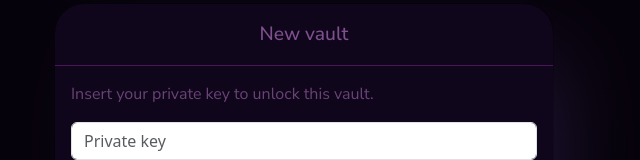
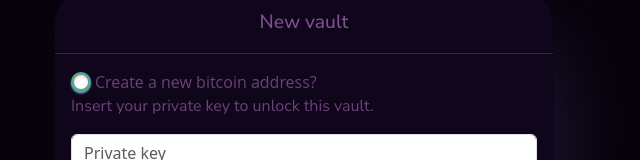
Before and after one commit to ViniMacacari/aporia-vault, an Angular app: page / in a window 1280 px wide. Shown: the part 278-438 px from the top of the page, without its empty margins (336-976 px from the left). Built offline with nearby package versions, Linux system fonts and the light colour scheme; no server answers.

Commit message:
feat: add CheckboxComponent to DialogNewVaultComponent; enhance user interaction with new option

```diff
--- a/src/app/components/dialog-new-vault/dialog-new-vault.component.html
+++ b/src/app/components/dialog-new-vault/dialog-new-vault.component.html
@@ -7,6 +7,9 @@
                 <h2 class="modal-title">New vault</h2>
             </div>
             <div class="modal-body">
+                <div class="d-flex">
+                    <app-checkbox [text]="'Create a new bitcoin address?'"></app-checkbox>
+                </div>
                 <p>Insert your private key to unlock this vault.</p>
                 <input type="password" class="form-control" placeholder="Private key" />
             </div>
--- a/src/app/components/dialog-new-vault/dialog-new-vault.component.ts
+++ b/src/app/components/dialog-new-vault/dialog-new-vault.component.ts
@@ -1,11 +1,12 @@
 import { Component, Input, Output, EventEmitter } from '@angular/core'
 import { CommonModule } from '@angular/common'
 import { ButtonComponent } from "../button/button.component"
+import { CheckboxComponent } from "../checkbox/checkbox.component"
 
 @Component({
   selector: 'app-dialog-new-vault',
   standalone: true,
-  imports: [CommonModule, ButtonComponent],
+  imports: [CommonModule, ButtonComponent, CheckboxComponent],
   templateUrl: './dialog-new-vault.component.html',
   styleUrl: './dialog-new-vault.component.scss'
 })
```
